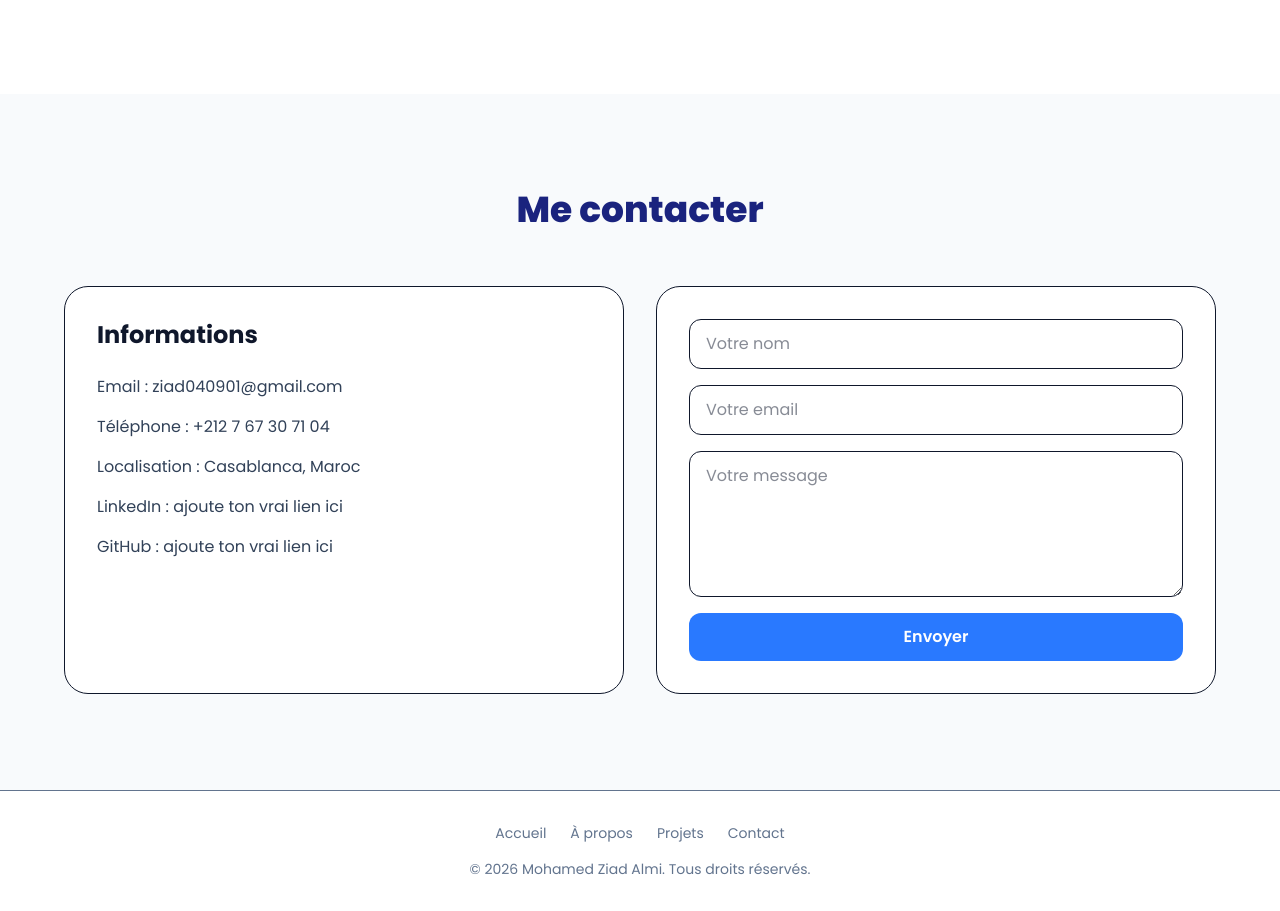
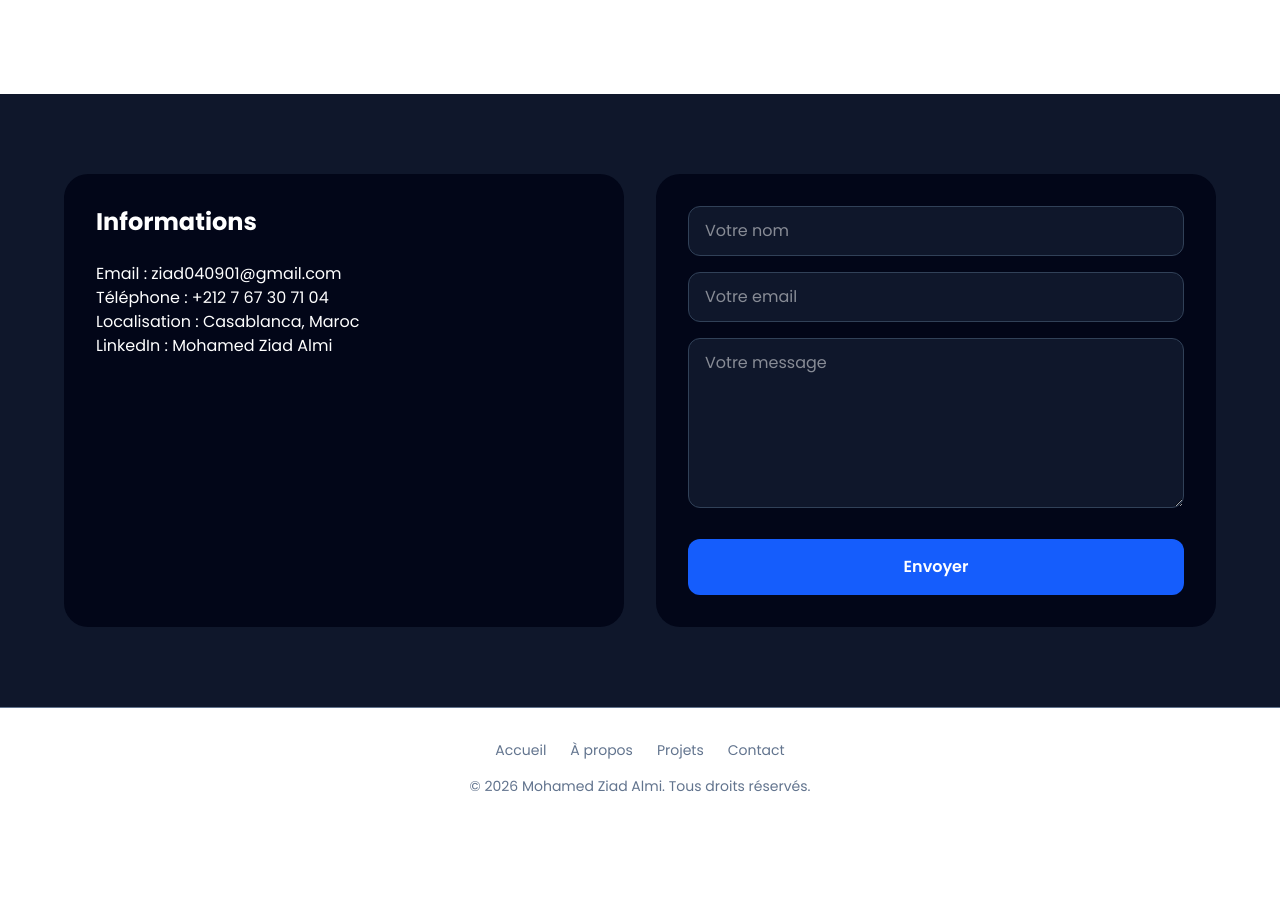
Before and after one commit to ziad040901-ui/portfolio-mohamed-ziad-almi, a Next.js app: page / in a window 1280 px wide. Shown: the part 1838-2749 px from the top of the page. After the commit the page ends 2666 px from the top, so only its background shows below. Built offline with nearby package versions, Linux system fonts and the light colour scheme.

Commit message:
fix homepage contact section

```diff
--- a/components/Contact.tsx
+++ b/components/Contact.tsx
@@ -1,53 +1,52 @@
 export default function Contact() {
   return (
-    <section className="px-6 py-24 bg-slate-50 dark:bg-slate-900">
-      <div className="mx-auto max-w-6xl">
-        <h2 className="mb-14 text-center text-4xl font-extrabold text-[#1A237E] dark:text-blue-400">
-          Me contacter
-        </h2>
+    <section className="bg-slate-900 px-6 py-20">
+      <div className="mx-auto grid max-w-6xl gap-8 md:grid-cols-2">
+        <div className="rounded-3xl bg-slate-950 p-8 text-white">
+          <h2 className="mb-6 text-2xl font-bold">Informations</h2>
 
-        <div className="grid gap-8 lg:grid-cols-2">
-          <div className="rounded-3xl border bg-white p-8 dark:border-slate-800 dark:bg-slate-950">
-            <h3 className="mb-6 text-2xl font-bold">Informations</h3>
-
-            <div className="space-y-4 text-slate-700 dark:text-slate-300">
           <p>Email : ziad040901@gmail.com</p>
           <p>Téléphone : +212 7 67 30 71 04</p>
           <p>Localisation : Casablanca, Maroc</p>
-              <p>LinkedIn : ajoute ton vrai lien ici</p>
-              <p>GitHub : ajoute ton vrai lien ici</p>
-            </div>
+          <p>LinkedIn : Mohamed Ziad Almi</p>
         </div>
 
-          <form className="rounded-3xl border bg-white p-8 dark:border-slate-800 dark:bg-slate-950">
-            <div className="grid gap-4">
+        <form
+          action="https://formspree.io/f/xpqbwpwo"
+          method="POST"
+          className="rounded-3xl bg-slate-950 p-8"
+        >
           <input
             type="text"
+            name="name"
             placeholder="Votre nom"
-                className="rounded-xl border px-4 py-3 dark:border-slate-700 dark:bg-slate-900"
+            required
+            className="mb-4 w-full rounded-xl border border-slate-700 bg-slate-900 px-4 py-3 text-white"
           />
 
           <input
             type="email"
+            name="email"
             placeholder="Votre email"
-                className="rounded-xl border px-4 py-3 dark:border-slate-700 dark:bg-slate-900"
+            required
+            className="mb-4 w-full rounded-xl border border-slate-700 bg-slate-900 px-4 py-3 text-white"
           />
 
           <textarea
+            name="message"
             placeholder="Votre message"
-                rows={5}
-                className="rounded-xl border px-4 py-3 dark:border-slate-700 dark:bg-slate-900"
+            rows={6}
+            required
+            className="mb-6 w-full rounded-xl border border-slate-700 bg-slate-900 px-4 py-3 text-white"
           />
 
           <button
             type="submit"
-                className="rounded-xl bg-[#2979FF] px-6 py-3 font-semibold text-white transition hover:bg-[#1A237E]"
+            className="w-full rounded-xl bg-blue-600 py-4 font-semibold text-white hover:bg-blue-700"
           >
             Envoyer
           </button>
-            </div>
         </form>
-        </div>
       </div>
     </section>
   );
```
Lines whose indentation alone changed are shown as unchanged.
